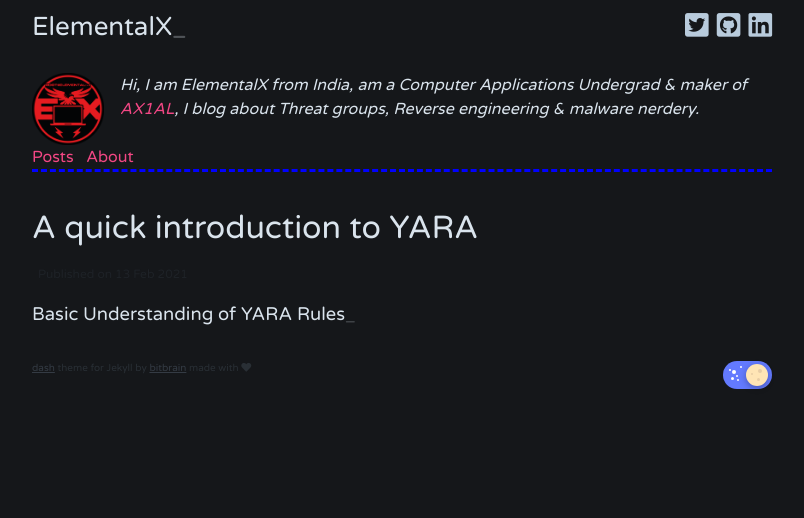
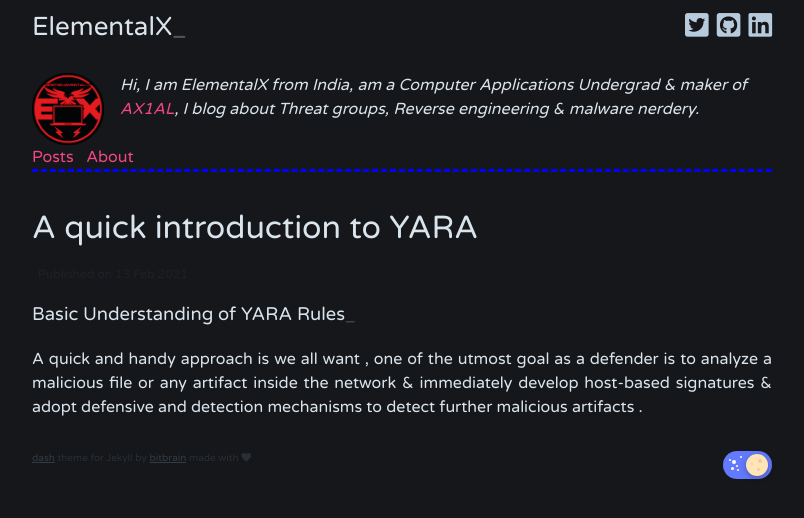
Before and after one commit to xelemental/xelemental.github.io, a Jekyll site: the page built from _posts/2021-02-13-readme.md, in a window 1280 px wide. Shown: the top 518 px of the page, without its empty margins (238-1042 px from the left). Built offline with Jekyll 4.4.1, drawn with Linux system fonts in a browser that asks for light colours; comment, search, counter and statistics services are not loaded.

Commit message:
Update 2021-02-13-readme.md

```diff
--- a/_posts/2021-02-13-readme.md
+++ b/_posts/2021-02-13-readme.md
@@ -7,3 +7,5 @@
 description: Basic Understanding of YARA Rules
 Author : "ElementalX"
 ---
+
+A quick and handy approach is we all want , one of the utmost goal as a defender is to analyze a malicious file or any artifact inside the network & immediately develop host-based signatures & adopt defensive and detection mechanisms to detect further malicious artifacts .
```
